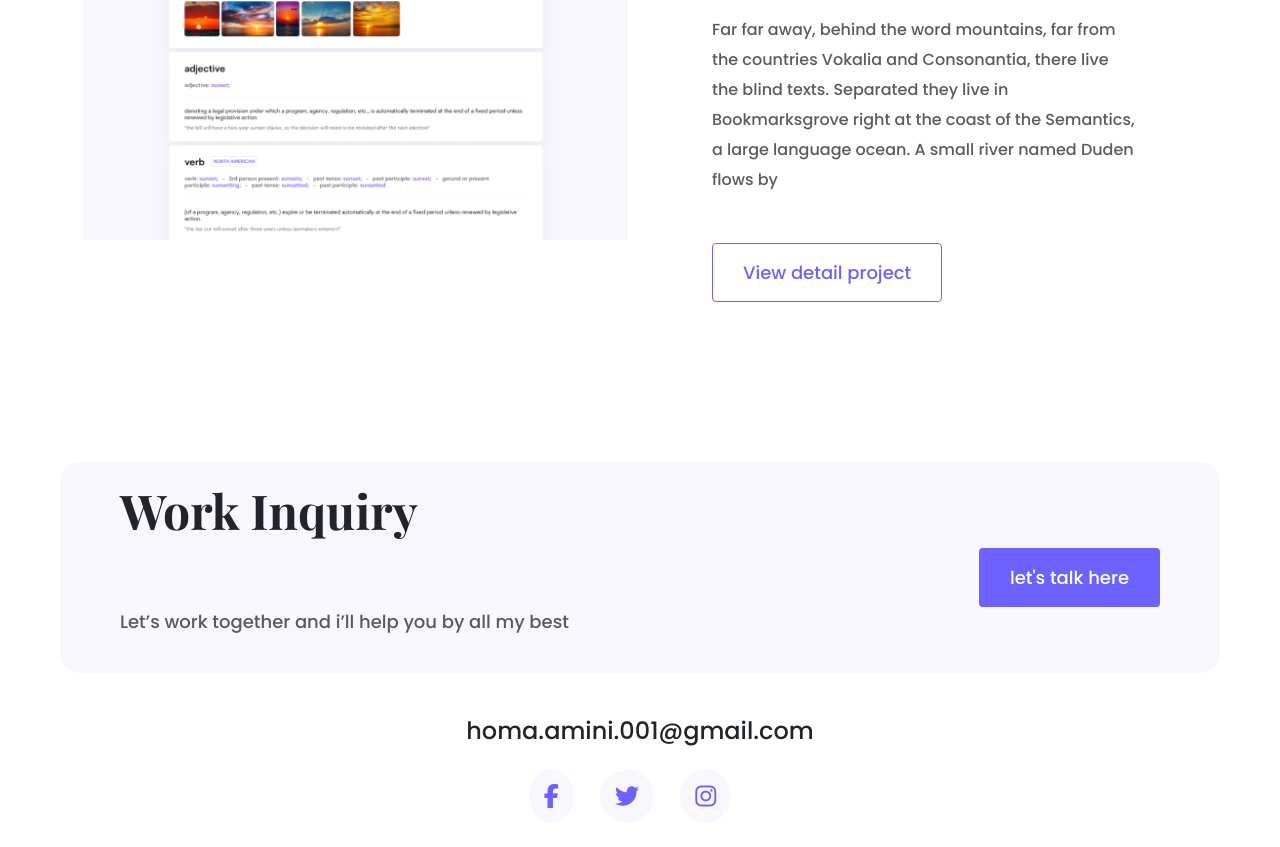
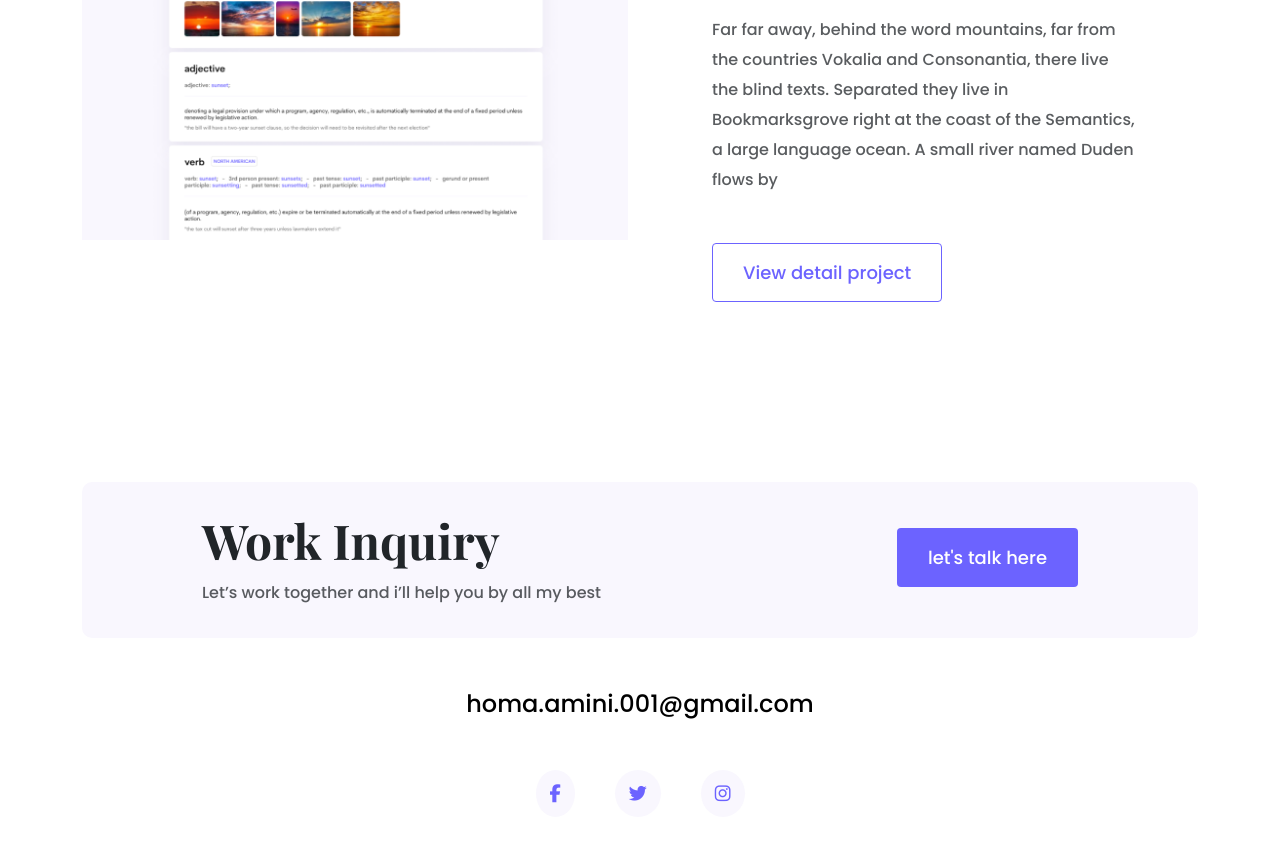
Before and after one commit to aminihoma/portfolio-project, a plain HTML site: page index.html in a window 1280 px wide. Shown: the part 2497-3344 px from the top of the page. Drawn offline with nearby package versions, Linux system fonts and the light colour scheme; a web font is replaced by a local one.

Commit message:
edit footer part work inquiry

```diff
--- a/index.html
+++ b/index.html
@@ -129,23 +129,35 @@
           </div>
         </div>
       </div>
+      <footer>
+        <div
+          class="contact-box d-none d-md-flex d-flex justify-content-between mb-5"
+        >
+          <div>
+            <h4>Work Inquiry</h4>
+            <p class="text-muted">
+              Let’s work together and i’ll help you by all my best
+            </p>
+          </div>
+          <div>
+            <a href="" class="btn btn-branding mt-3">let's talk here</a>
+          </div>
+        </div>
+        <div class="d-flex justify-content-center mb-5">
+          <a href="mailto:homa.amini.001@gmail.com" class="email-link"
+            >homa.amini.001@gmail.com</a
+          >
+        </div>
+        <div class="social-links d-flex justify-content-center">
+          <a href="https://www.facebook.com/homa.amini.35" target="_blank"
+            ><i class="fa-brands fa-facebook-f"></i></a
+          ><a href="https://x.com/Homa_Amini" target="_blank"
+            ><i class="fa-brands fa-twitter"></i></a
+          ><a href="https://www.instagram.com/homa_amini/" target="_blank"
+            ><i class="fa-brands fa-instagram"></i
+          ></a>
+        </div>
+      </footer>
     </div>
-    <div class="work-inquiry">
-      <h2>Work Inquiry</h2>
-      <div class="d-flex justify-content-end">
-        <a href="#" class="btn btn-talking">let's talk here</a>
-      </div>
-      <p class="text-muted">
-        Let’s work together and i’ll help you by all my best
-      </p>
-    </div>
-    <footer class="mb-5">
-      homa.amini.001@gmail.com
-      <div class="icons">
-        <i class="fa-brands fa-facebook-f each-icon"></i>
-        <i class="fa-brands fa-twitter each-icon"></i>
-        <i class="fa-brands fa-instagram each-icon"></i>
-      </div>
-    </footer>
   </body>
 </html>
--- a/styles/portfolio.css
+++ b/styles/portfolio.css
@@ -28,6 +28,9 @@ h1 {
 }
 h2 {
   font-size: 64px;
+}
+h4 {
+  font-size: 48px;
 }
 p {
   font-weight: normal;
@@ -86,44 +89,7 @@ p {
     padding: 0;
   }
 }
-/* */
-.work-inquiry h2 {
-  font-family: var(--heading-font-family);
-  font-size: 48px;
-  font-weight: bold;
-}
-.work-inquiry p {
-  font-size: 18px;
-  font-family: var(--default-font-family);
-}
-.work-inquiry {
-  background-color: var(--secondary-color);
-  margin: 40px 60px;
-  padding: 20px 60px;
-  border-radius: 20px;
-}
-.btn-talking {
-  border-radius: 4px;
-  color: white;
-  font-size: 18px;
-  line-height: 27px;
-  padding: 15px 30px;
-  background: var(--branding-color);
-}
-footer {
-  text-align: center;
-  font-size: 24px;
-}
-.icons {
-  color: var(--branding-color);
-  margin-top: 20px;
-}
-.each-icon {
-  background-color: var(--secondary-color);
-  padding: 15px;
-  border-radius: 50%;
-  margin-right: 20px;
-}
+
 /* */
 .content h1 {
   font-size: 64px;
@@ -157,3 +123,36 @@ footer {
 .nav-item {
   padding: 0 10px;
 }
+footer .email-link {
+  text-decoration: none;
+  color: black;
+  font-size: 24px;
+  text-align: center;
+}
+footer .email-link:hover {
+  color: var(--branding-color);
+}
+footer {
+  margin: 60px 0;
+}
+footer .social-links a {
+  margin: 0 20px;
+  color: var(--branding-color);
+  background: var(--secondary-color);
+  padding: 10px 14px;
+  font-size: 18px;
+  border-radius: 50%;
+  transition: all 100ms ease-in-out;
+}
+footer .social-links a:hover {
+  color: white;
+  background: var(--branding-color);
+}
+footer .contact-box {
+  background-color: var(--secondary-color);
+  padding: 30px 120px;
+  border-radius: 10px;
+}
+footer .contact-box p {
+  margin: 0;
+}
```
